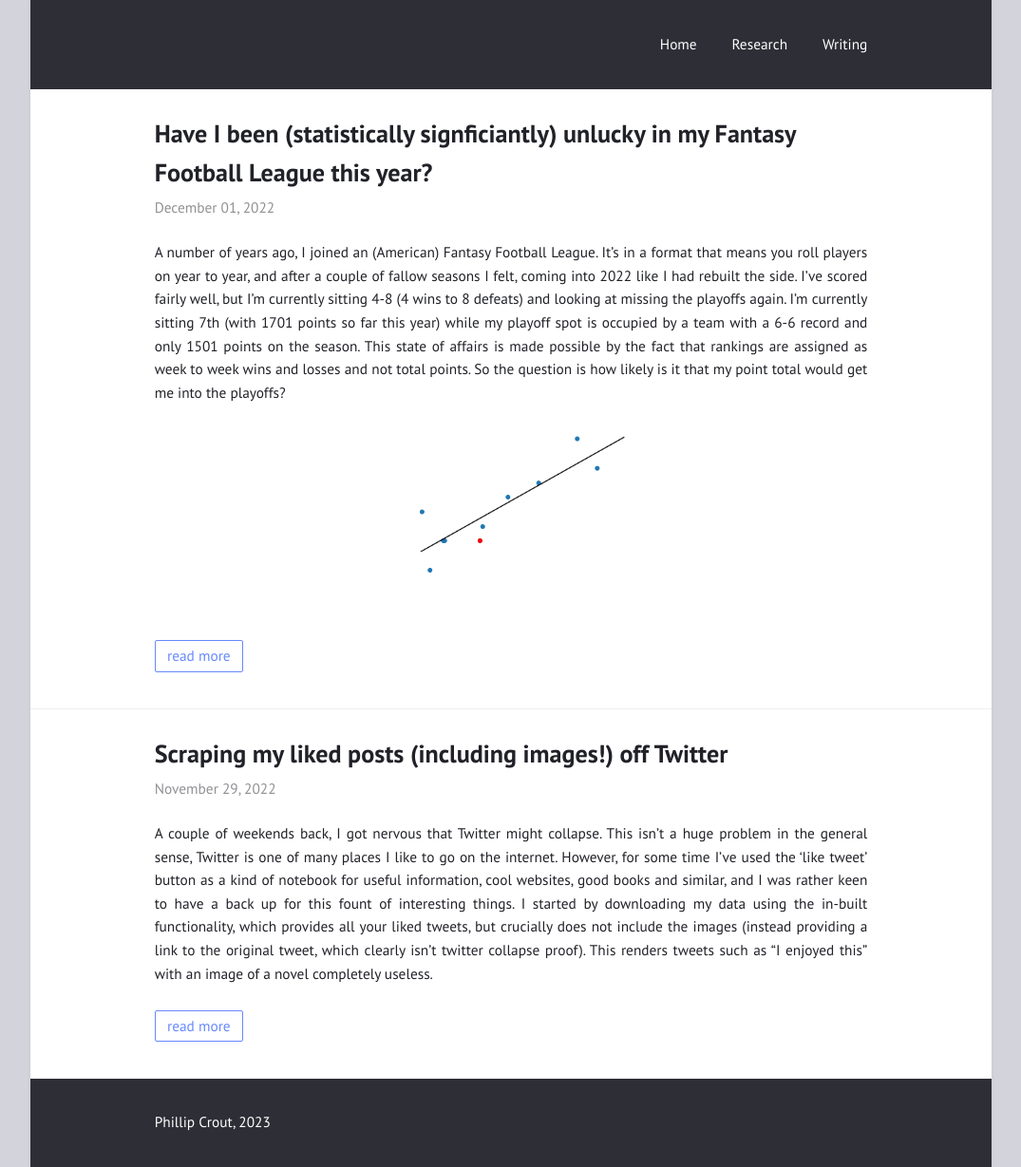
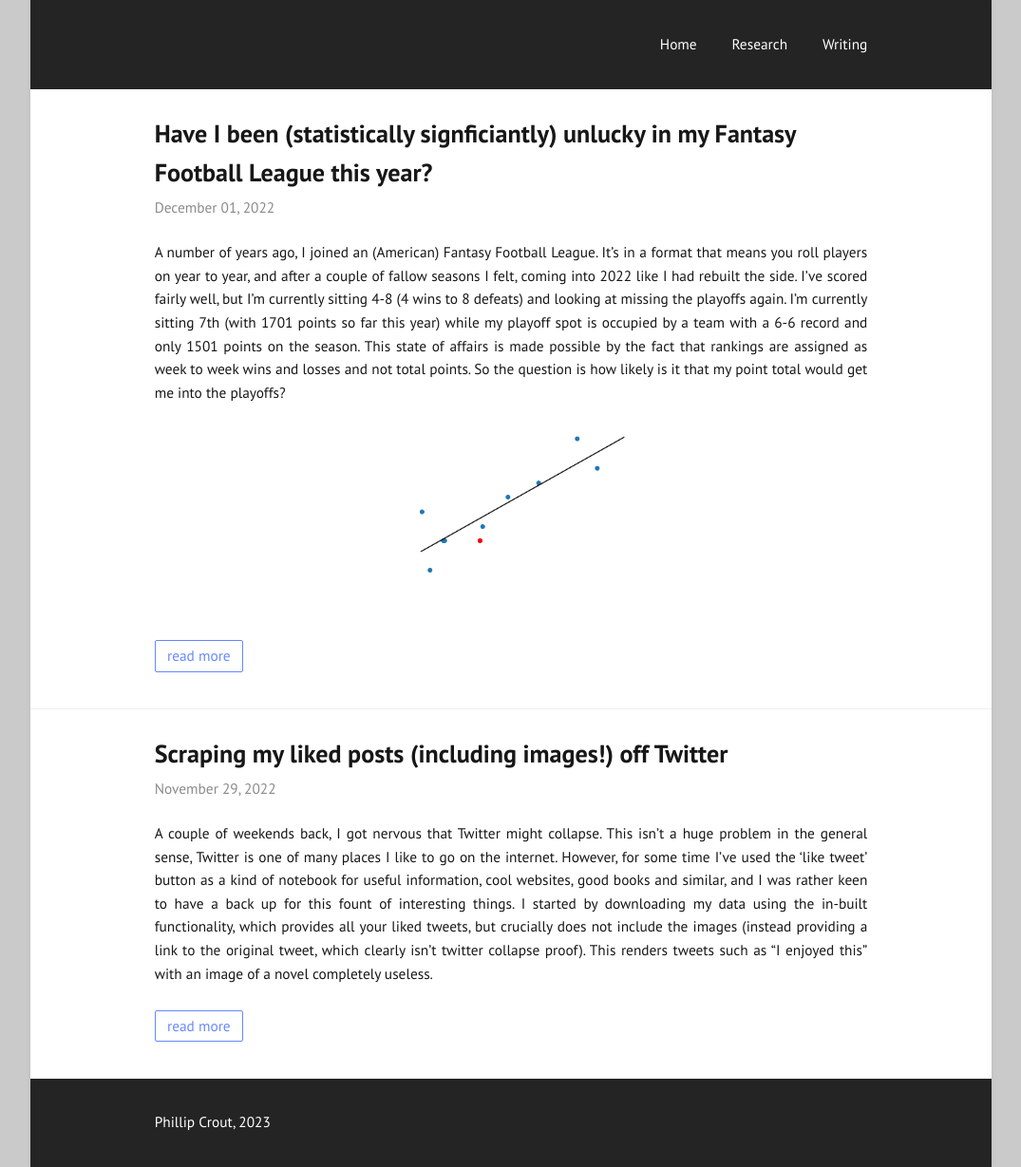
Before and after one commit to phillipcrout/phillipcrout.github.io, a Jekyll site: the page built from writing.md, in a window 1280 px wide. Shown: the whole page at 95% size, without its empty margins (102-1177 px from the left). Built offline with Jekyll 4.4.1, drawn with Linux system fonts in a browser that asks for light colours.

Commit message:
change background color
using the one at https://zaduma.vercel.app/

```diff
--- a/_sass/index.sass
+++ b/_sass/index.sass
@@ -4,7 +4,7 @@ $font-family: "PT Sans", -apple-system, "Helvetica Neue", "Segoe UI", "Roboto",
 $heading-weight: 600 !default
 $line-height: 1.6 !default
 $link-color: #68f !default
-$dark: #212228 !default
+$dark: #171717 !default
 $light: #ffffff !default
 
 @function reduce ($percent)
```
